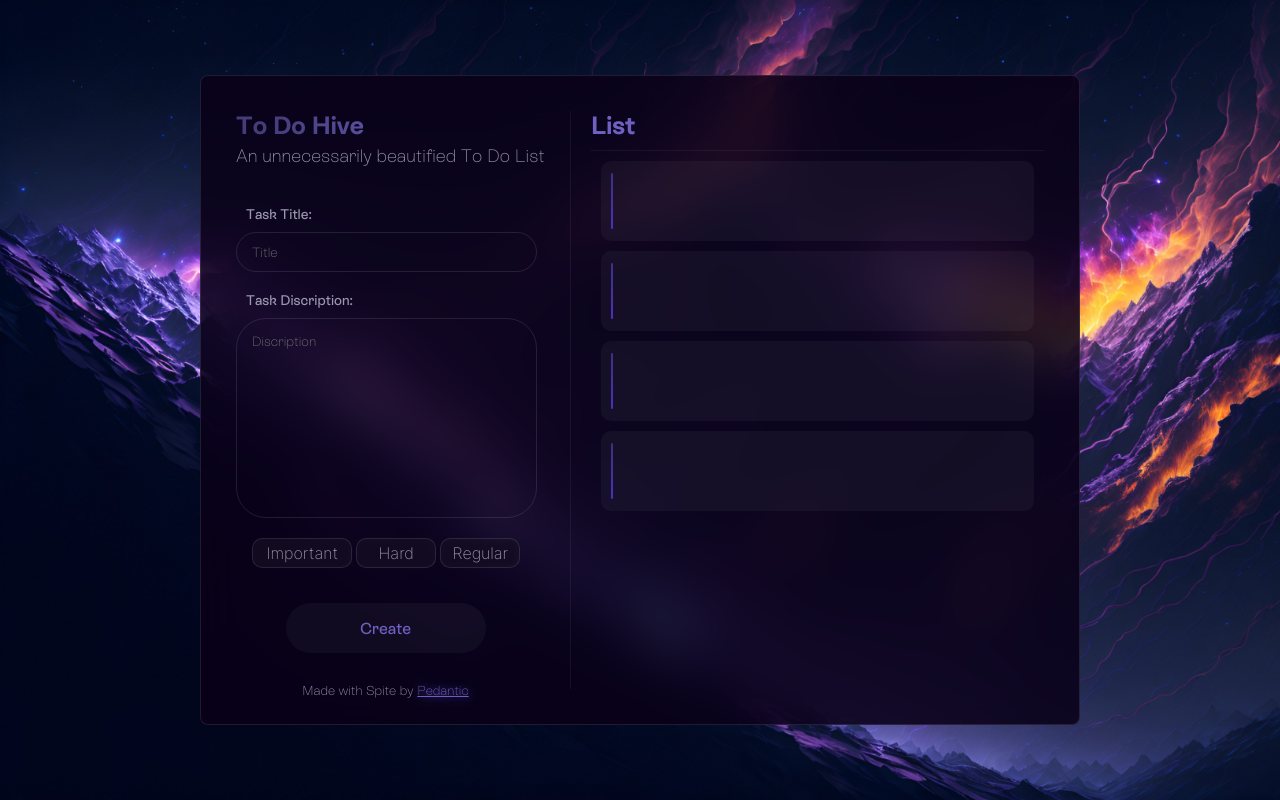
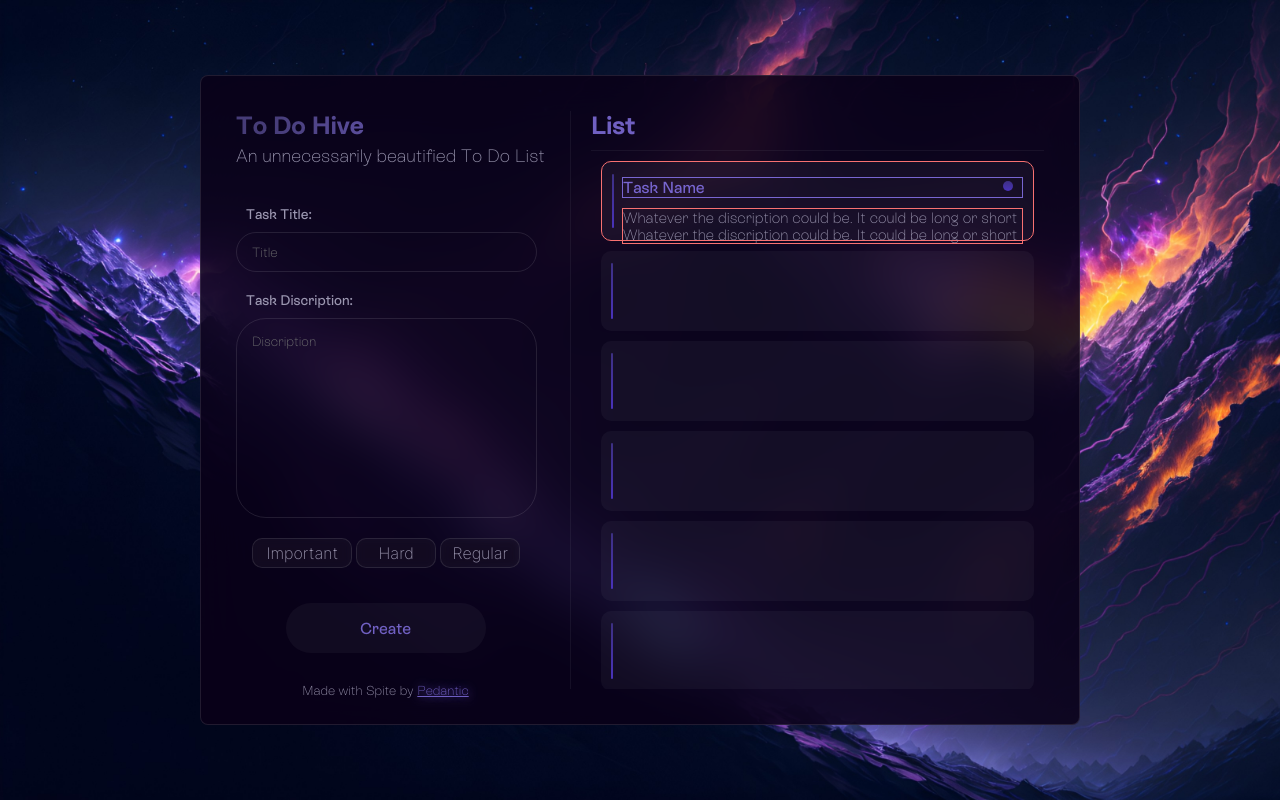
Before and after one commit to Pedanticc/To-Do-List, a React (Vite) app: page / in a window 1280 px wide. Built offline with nearby package versions, Linux system fonts and the light colour scheme.

Commit message:
Styled the scrollbar - Task container basic structure

```diff
--- a/src/Global.css
+++ b/src/Global.css
@@ -123,3 +123,21 @@ body {
     rgba(61, 48, 130, 1) 100%
   );
 }
+
+::-webkit-scrollbar {
+  width: 5px;
+}
+
+::-webkit-scrollbar-track {
+  background: rgb(41, 37, 58);
+  border-radius: 5px;
+}
+
+::-webkit-scrollbar-thumb {
+  background: #5b4f98;
+  border-radius: 5px;
+}
+
+::-webkit-scrollbar-thumb:hover {
+  background: #5b4f98;
+}
--- a/src/components/TasksSection.jsx
+++ b/src/components/TasksSection.jsx
@@ -4,7 +4,36 @@ export const TasksSection = () => {
       <p className="color-#7060c2 font-RebondBold text-25px border-b-1 border-b-solid border-b-#c7c7c711 p-b-10px">
         List
       </p>
-      <ul className="h-93% flex flex-col p-10px gap-10px list-none">
+      <ul className="h-93% flex flex-col p-10px gap-10px list-none overflow-y-scroll">
+        <li className="h-fit min-h-80px create-btn rounded-10px relative p-10px p-l-20px max-w-447px border-1 border-solid border-red">
+          <p className="text-#7866d1 font-RebondRegular m-t-5px h-fi border-1 border-solid border-gold">
+            Task Name
+          </p>
+          <p className="text-#9b96b0 font-RebondThin text-15px m-t-10px break-words h-fit border-1 border-solid border-red">
+            Whatever the discription could be. It could be long or short
+            Whatever the discription could be. It could be long or short
+          </p>
+          <div className="gradian-background absolute w-2px h-70% rounded-10px m-auto top-0 bottom-0 left-10px"></div>
+          <div className="gradian-background absolute w-10px h-10px rounded-10px right-20px top-19px"></div>
+        </li>
+        <li className="h-80px min-h-80px create-btn rounded-10px relative">
+          <div className="gradian-background absolute w-2px h-70% rounded-10px bg-red m-auto top-0 bottom-0 left-10px"></div>
+        </li>
+        <li className="h-80px min-h-80px create-btn rounded-10px relative">
+          <div className="gradian-background absolute w-2px h-70% rounded-10px bg-red m-auto top-0 bottom-0 left-10px"></div>
+        </li>
+        <li className="h-80px min-h-80px create-btn rounded-10px relative">
+          <div className="gradian-background absolute w-2px h-70% rounded-10px bg-red m-auto top-0 bottom-0 left-10px"></div>
+        </li>
+        <li className="h-80px min-h-80px create-btn rounded-10px relative">
+          <div className="gradian-background absolute w-2px h-70% rounded-10px bg-red m-auto top-0 bottom-0 left-10px"></div>
+        </li>
+        <li className="h-80px min-h-80px create-btn rounded-10px relative">
+          <div className="gradian-background absolute w-2px h-70% rounded-10px bg-red m-auto top-0 bottom-0 left-10px"></div>
+        </li>
+        <li className="h-80px min-h-80px create-btn rounded-10px relative">
+          <div className="gradian-background absolute w-2px h-70% rounded-10px bg-red m-auto top-0 bottom-0 left-10px"></div>
+        </li>
         <li className="h-80px min-h-80px create-btn rounded-10px relative">
           <div className="gradian-background absolute w-2px h-70% rounded-10px bg-red m-auto top-0 bottom-0 left-10px"></div>
         </li>
```
